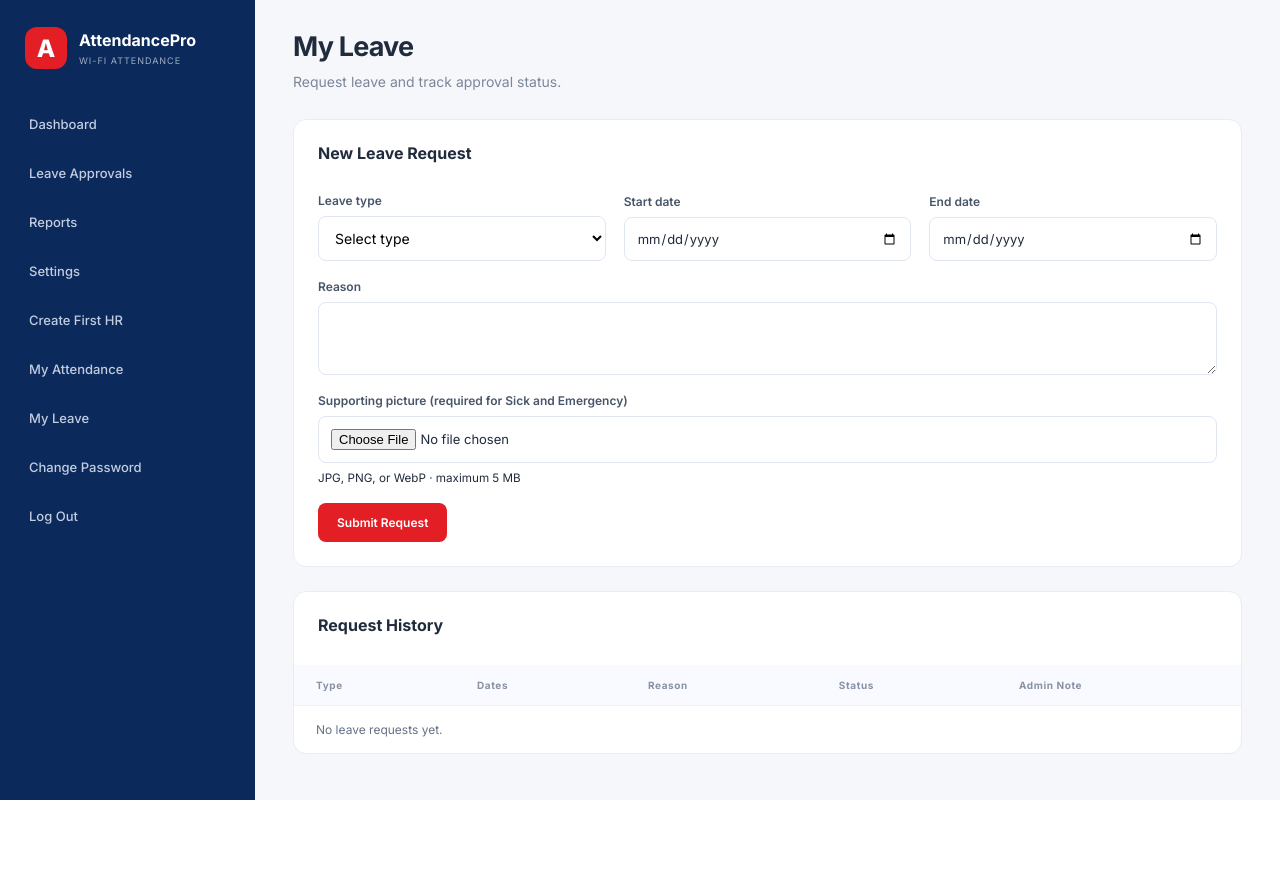
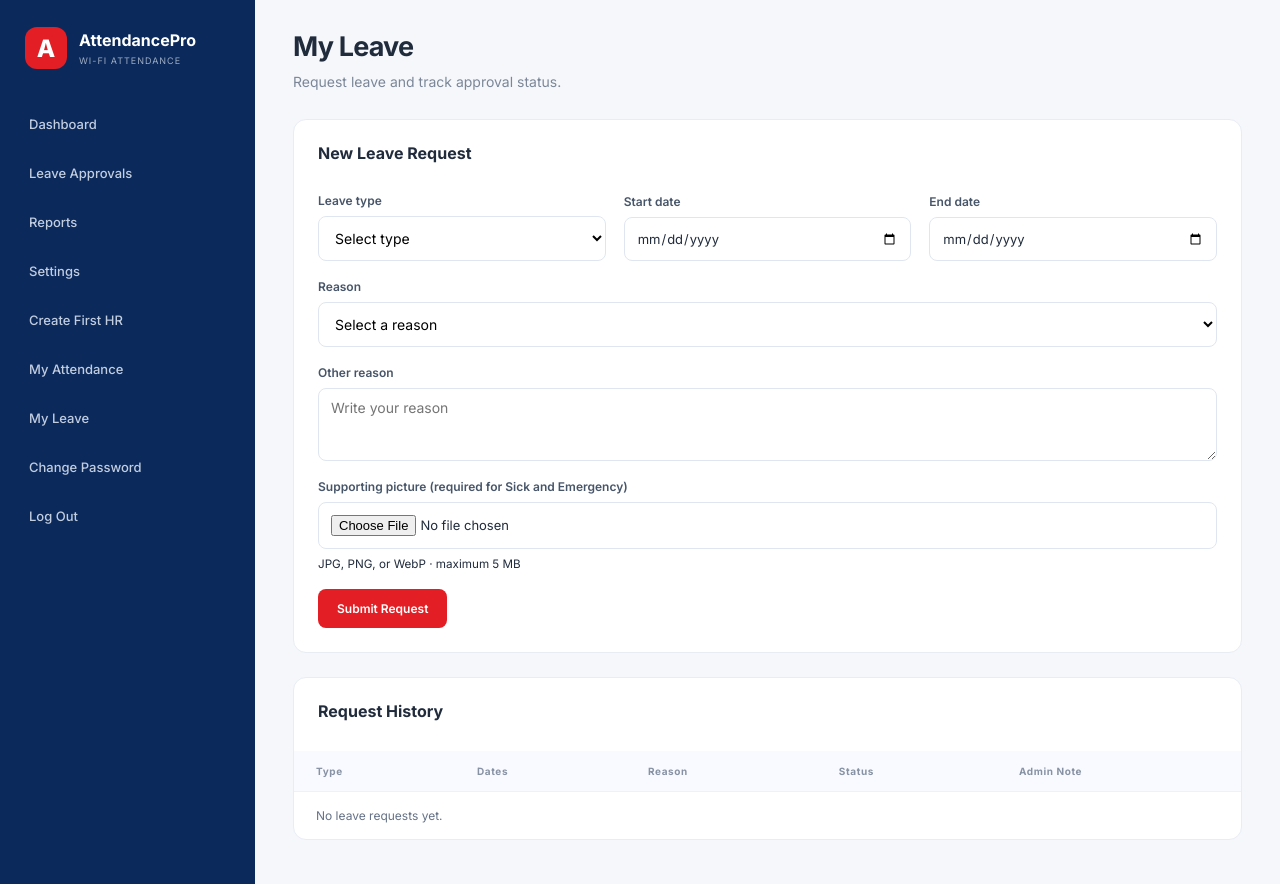
Before and after one commit to Ubaid-Khan0/attendance-by-wifi, a Flask app: page /leave in a window 1280 px wide. Before the commit the page ends 800 px from the top, so only its background shows below. Run offline with Flask 3, Linux system fonts and the light colour scheme; the visitor is signed in with stand-in values (Sample User, id 1); data that the repository does not hold is empty; some libraries are stand-ins or nearby versions.

Commit message:
Add preset leave and late reasons

```diff
--- a/app.py
+++ b/app.py
@@ -20,6 +20,17 @@ from database import create_tables, get_connection
 TZ = ZoneInfo("Asia/Karachi")
 LEAVE_UPLOAD_FOLDER = Path(os.environ.get("LEAVE_UPLOAD_FOLDER", Path(__file__).resolve().parent / "leave_uploads"))
 MAX_LEAVE_IMAGE_BYTES = 5 * 1024 * 1024
+LEAVE_REASONS = (
+    "Bereavement or funeral", "Hospital admission or medical emergency",
+    "Illness or recovery", "Family emergency", "Personal appointment",
+    "Religious or family event", "Travel disruption",
+)
+LATE_REASONS = (
+    "Heavy traffic congestion", "Traffic challan or police stop",
+    "Motorcycle or vehicle puncture", "Vehicle mechanical problem",
+    "Public transport delay", "Medical emergency", "Family emergency",
+    "Severe weather conditions",
+)
 app = Flask(__name__)
 try:
     trusted_proxy_hops = int(os.environ.get("TRUSTED_PROXY_HOPS", "0"))
@@ -55,6 +66,13 @@ def today_pk():
 
 def valid_password(value):
     return len(value) >= 8 and any(c.isalpha() for c in value) and any(c.isdigit() for c in value)
+
+
+def selected_reason(form, field, choices):
+    choice = form.get(field, "").strip()
+    if choice == "Other":
+        return form.get(f"{field}_other", "").strip()
+    return choice if choice in choices else ""
 
 
 def leave_image_extension(upload):
@@ -309,7 +327,7 @@ def my_attendance():
         rows = build_report(connection, start, end, str(session["user_id"]))
     finally:
         connection.close()
-    return render_template("attendance.html", records=rows, today_record=today_record, schedule=schedule, late_check_in=late_check_in, network_allowed=allowed, start=start, end=end)
+    return render_template("attendance.html", records=rows, today_record=today_record, schedule=schedule, late_check_in=late_check_in, late_reasons=LATE_REASONS, network_allowed=allowed, start=start, end=end)
 
 
 @app.post("/attendance/check-in")
@@ -323,7 +341,7 @@ def check_in():
         schedule = current_schedule(connection, today)
         current_time = now_pk()
         is_late = bool(schedule and current_time > datetime.combine(today_pk(), time.fromisoformat(schedule["start_time"])) + timedelta(minutes=schedule["grace_minutes"]))
-        late_reason = request.form.get("late_reason", "").strip()
+        late_reason = selected_reason(request.form, "late_reason", LATE_REASONS)
         picture = request.files.get("late_picture")
         picture_extension = leave_image_extension(picture)
         if not schedule:
@@ -443,7 +461,7 @@ def leave_requests():
             leave_type = request.form.get("leave_type", "").strip()
             start_text = request.form.get("start_date", "").strip()
             end_text = request.form.get("end_date", "").strip()
-            reason = request.form.get("reason", "").strip()
+            reason = selected_reason(request.form, "reason", LEAVE_REASONS)
             evidence = request.files.get("evidence")
             evidence_extension = leave_image_extension(evidence)
             try:
@@ -488,7 +506,7 @@ def leave_requests():
         """, (session["user_id"],)).fetchall()
     finally:
         connection.close()
-    return render_template("leave.html", requests=requests, today=today_pk().isoformat())
+    return render_template("leave.html", requests=requests, today=today_pk().isoformat(), leave_reasons=LEAVE_REASONS)
 
 
 @app.get("/leave/<int:leave_id>/evidence")
--- a/templates/leave.html
+++ b/templates/leave.html
@@ -9,7 +9,8 @@
         <div class="form-field"><label>Leave type</label><select name="leave_type" id="leave-type" required><option value="">Select type</option><option>Annual</option><option>Sick</option><option>Emergency</option><option>Casual</option><option>Unpaid</option></select></div>
         <div class="form-field"><label>Start date</label><input type="date" name="start_date" min="{{ today }}" required></div>
         <div class="form-field"><label>End date</label><input type="date" name="end_date" min="{{ today }}" required></div>
-        <div class="form-field leave-reason"><label>Reason</label><textarea name="reason" rows="3" maxlength="500" required></textarea></div>
+        <div class="form-field leave-reason"><label>Reason</label><select name="reason" id="leave-reason" required><option value="">Select a reason</option>{% for reason in leave_reasons %}<option>{{ reason }}</option>{% endfor %}<option>Other</option></select></div>
+        <div class="form-field leave-reason" id="leave-reason-other-field" hidden><label>Other reason</label><textarea name="reason_other" id="leave-reason-other" rows="3" maxlength="500" placeholder="Write your reason"></textarea></div>
         <div class="form-field leave-reason"><label>Supporting picture <span id="evidence-note">(required for Sick and Emergency)</span></label><input type="file" id="leave-evidence" name="evidence" accept="image/jpeg,image/png,image/webp"><small>JPG, PNG, or WebP · maximum 5 MB</small></div>
         <button class="primary-button">Submit Request</button>
     </form>
@@ -24,8 +25,19 @@
 <script>
 const leaveType = document.getElementById('leave-type');
 const evidence = document.getElementById('leave-evidence');
+const leaveReason = document.getElementById('leave-reason');
+const leaveReasonOtherField = document.getElementById('leave-reason-other-field');
+const leaveReasonOther = document.getElementById('leave-reason-other');
 function updateEvidenceRequirement() { evidence.required = ['Sick', 'Emergency'].includes(leaveType.value); }
+function updateLeaveReason() {
+    const isOther = leaveReason.value === 'Other';
+    leaveReasonOtherField.hidden = !isOther;
+    leaveReasonOther.required = isOther;
+    if (!isOther) leaveReasonOther.value = '';
+}
 leaveType.addEventListener('change', updateEvidenceRequirement);
+leaveReason.addEventListener('change', updateLeaveReason);
 updateEvidenceRequirement();
+updateLeaveReason();
 </script>
 {% endblock %}
```
Also changed, not shown: templates/attendance.html (+17 -1 lines), test_app.py (+6 -6 lines).
